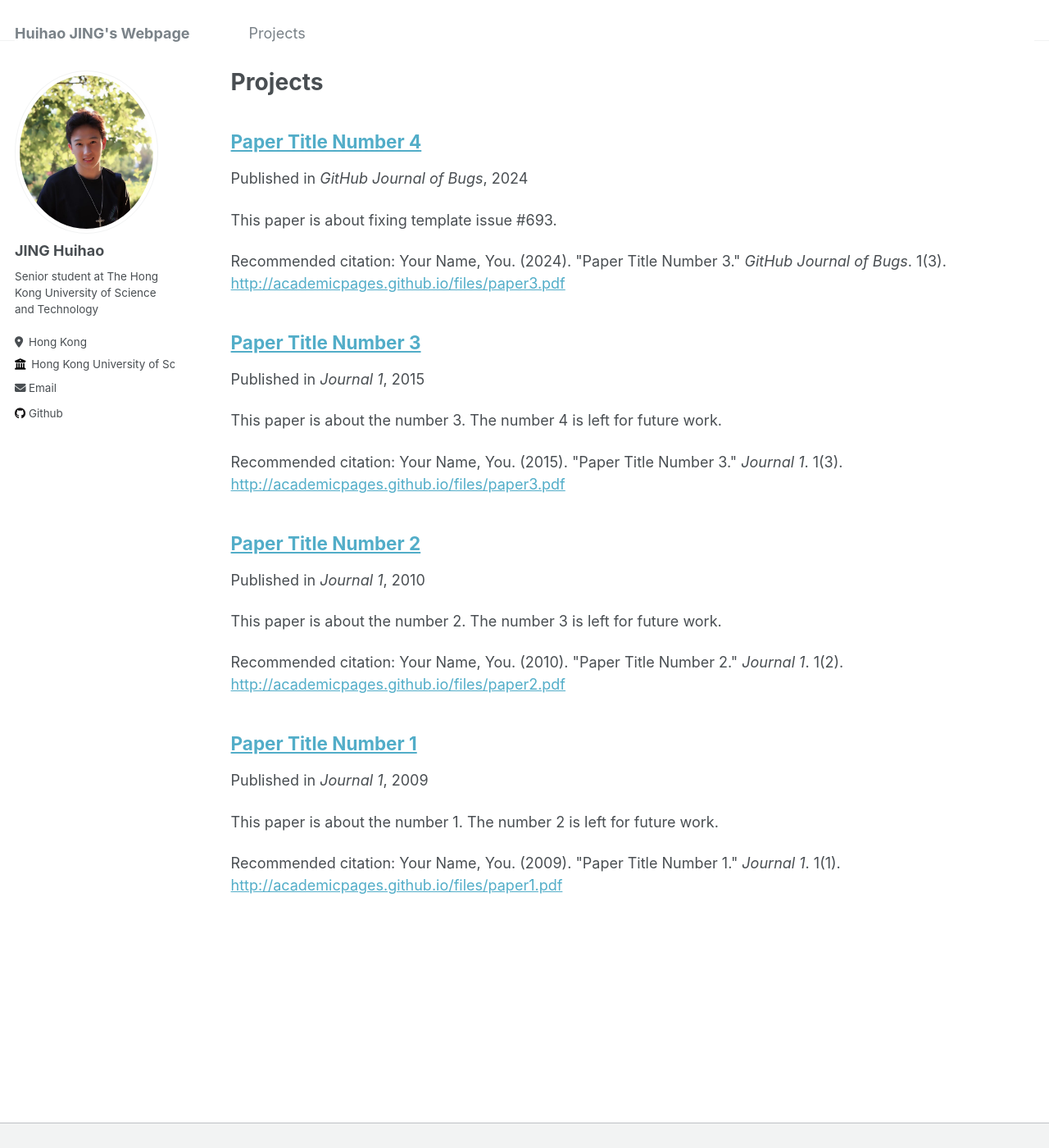
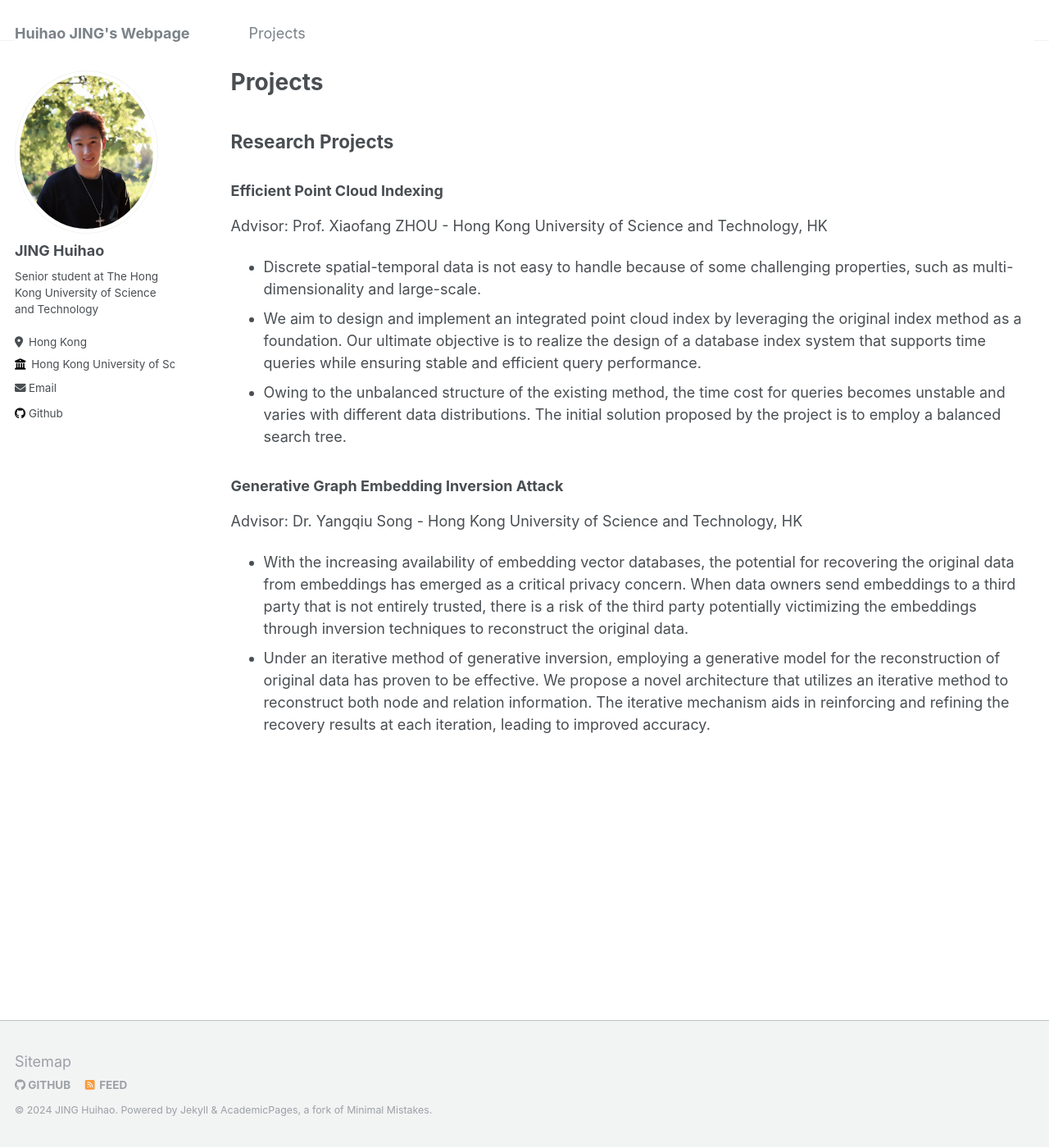
Before and after one commit to Egbertjing/Egbertjing.github.io, a Jekyll site: the page built from _pages/publications.md, in a window 1280 px wide and 1400 px high. Shown: the whole window at 82% size. Built offline with Jekyll 4.4.1, drawn with Linux system fonts in a browser that asks for light colours.

Commit message:
Update publications.md

```diff
--- a/_pages/publications.md
+++ b/_pages/publications.md
@@ -5,12 +5,25 @@ permalink: /projects/
 author_profile: true
 ---
 
-{% if site.author.googlescholar %}
-  <div class="wordwrap">You can also find my articles on <a href="{{site.author.googlescholar}}">my Google Scholar profile</a>.</div>
-{% endif %}
+Research Projects
+------
+### Efficient Point Cloud Indexing
+Advisor: Prof. Xiaofang ZHOU - Hong Kong University of Science and Technology, HK
+- Discrete spatial-temporal data is not easy to handle because of some challenging properties, such as multi-
+dimensionality and large-scale.
+- We aim to design and implement an integrated point cloud index by leveraging the original index method as a
+foundation. Our ultimate objective is to realize the design of a database index system that supports time queries
+while ensuring stable and efficient query performance.
+- Owing to the unbalanced structure of the existing method, the time cost for queries becomes unstable and varies
+with different data distributions. The initial solution proposed by the project is to employ a balanced search tree.
 
-{% include base_path %}
-
-{% for post in site.publications reversed %}
-  {% include archive-single.html %}
-{% endfor %}
+### Generative Graph Embedding Inversion Attack
+Advisor: Dr. Yangqiu Song - Hong Kong University of Science and Technology, HK
+- With the increasing availability of embedding vector databases, the potential for recovering the original data from
+embeddings has emerged as a critical privacy concern. When data owners send embeddings to a third party that
+is not entirely trusted, there is a risk of the third party potentially victimizing the embeddings through inversion
+techniques to reconstruct the original data.
+- Under an iterative method of generative inversion, employing a generative model for the reconstruction of original
+data has proven to be effective. We propose a novel architecture that utilizes an iterative method to reconstruct
+both node and relation information. The iterative mechanism aids in reinforcing and refining the recovery results
+at each iteration, leading to improved accuracy.
```
